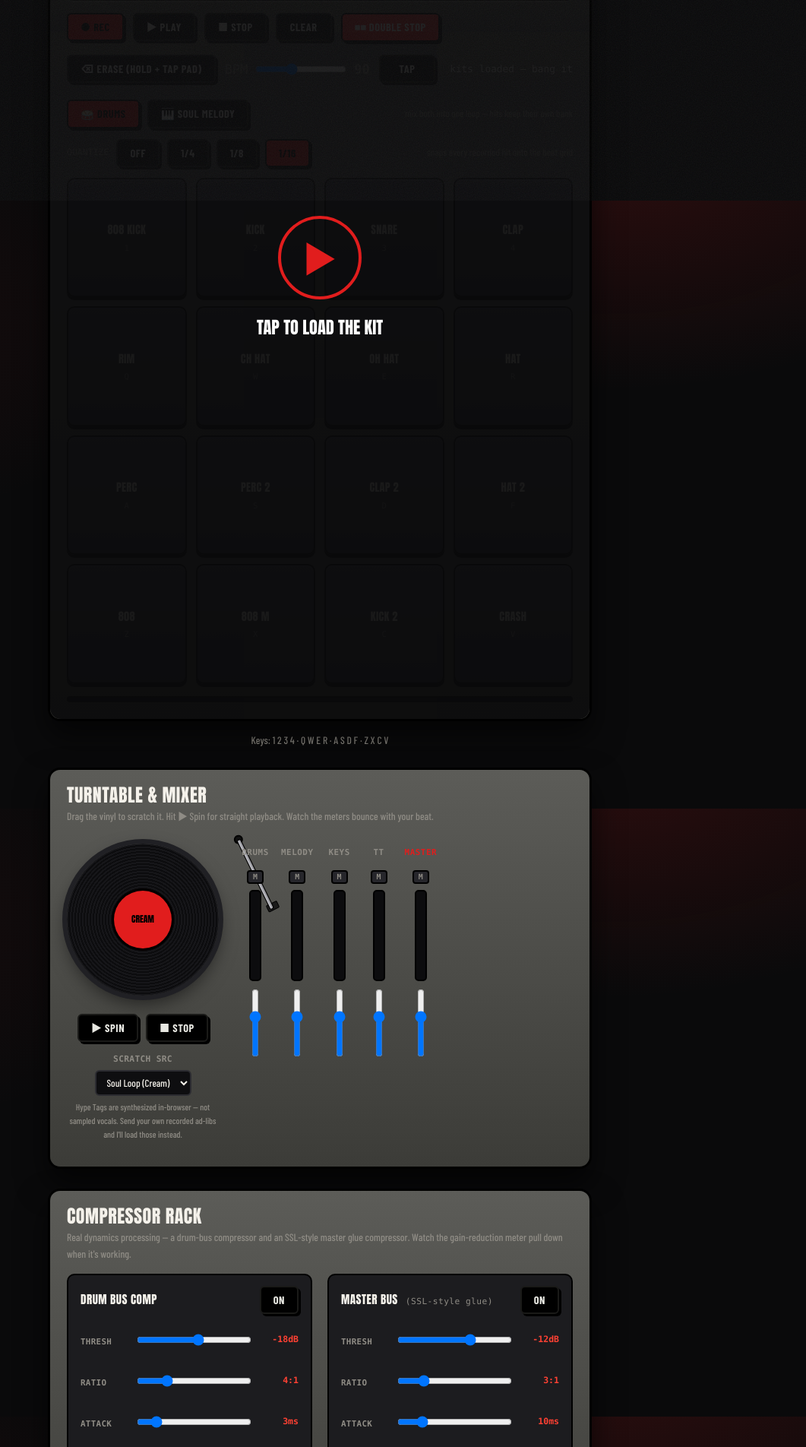
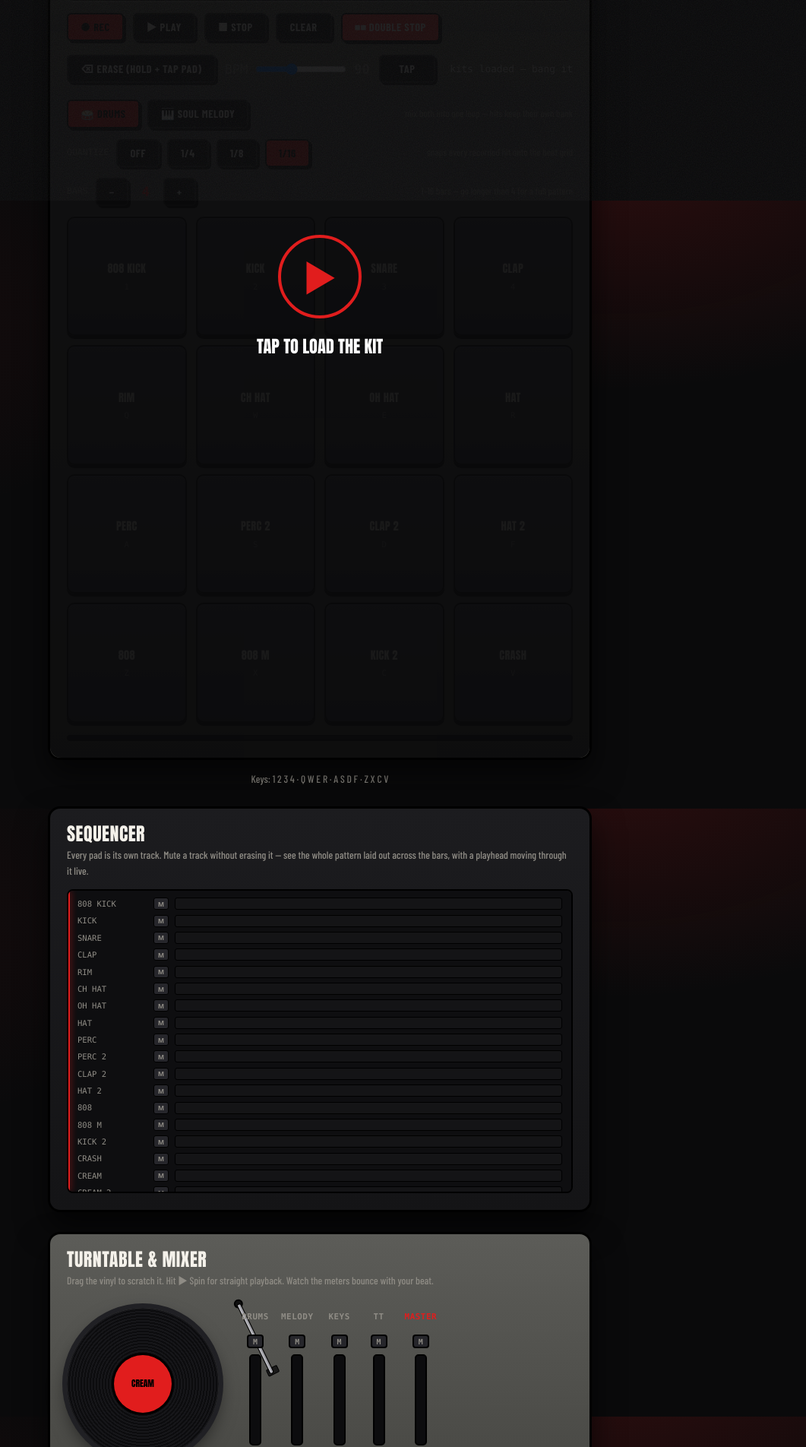
Before and after one commit to kaoshotbeatz-ops/KaosHotBeatz, a PHP site: page /studio.php in a window 1280 px wide. Shown: the part 536-2440 px from the top of the page at 76% size, without its empty margins (219-1280 px from the left). Run offline with PHP 8.4, Linux system fonts and the light colour scheme; some web fonts are replaced.

Commit message:
The Lab: add adjustable bar count (1-16 with +/-) and a real MPC-style sequencer screen — every pad is its own track with mute + live playhead

```diff
--- a/assets/style.css
+++ b/assets/style.css
@@ -386,3 +386,14 @@ input:focus,select:focus,textarea:focus{outline:0;border-color:var(--gold)}
 .btn.danger{background:#ff2e2e;color:#fff;border-color:#000}
 .btn.danger:hover{background:#ff5252}
 .btn.erase.on{background:#ff2e2e;color:#fff;animation:pulse .5s infinite}
+
+/* sequencer screen */
+.seq-grid{position:relative;max-height:400px;overflow-y:auto;border:2px solid #000;border-radius:8px;background:#0e0e10;padding:6px 0}
+.seq-playhead{position:absolute;top:0;bottom:0;width:2px;background:var(--gold);box-shadow:0 0 8px var(--gold);z-index:5;left:0;pointer-events:none}
+.seq-row{display:flex;align-items:center;gap:8px;padding:3px 12px}
+.seq-label{width:92px;flex:0 0 92px;font-size:.66rem;color:var(--muted);white-space:nowrap;overflow:hidden;text-overflow:ellipsis}
+.seq-mute{flex:0 0 20px;width:20px;height:16px;font-size:.6rem;font-weight:800;border-radius:3px;border:1px solid #000;background:#26262b;color:var(--muted);cursor:pointer;padding:0}
+.seq-mute.on{background:#e11d1d;color:#fff}
+.seq-lane{position:relative;flex:1;height:16px;background:#141416;border-radius:3px;border:1px solid #000}
+.seq-block{position:absolute;top:2px;width:6px;height:11px;border-radius:2px;background:var(--gold2)}
+.seq-lane.bank1 .seq-block{background:#3ecf8e}
--- a/studio.php
+++ b/studio.php
@@ -85,6 +85,13 @@ $MELODY = [
         <button class="btn sm qz on" data-qz="16">1/16</button>
         <span class="muted" style="font-size:.8rem;margin-left:auto">snaps every recorded hit onto the beat grid</span>
       </div>
+      <div class="bank-row">
+        <span class="mono muted" style="font-size:.72rem">BARS</span>
+        <button class="btn ghost sm" id="barsMinus">−</button>
+        <span class="mono" id="barsVal" style="min-width:26px;text-align:center;color:var(--gold);font-weight:800">4</span>
+        <button class="btn ghost sm" id="barsPlus">+</button>
+        <span class="muted" style="font-size:.8rem;margin-left:auto">1–16 bars — go longer than 4 for a full pattern</span>
+      </div>
       <div class="pads" id="pads">
         <?php foreach ($PADS as $i => $p): ?>
         <div class="pad" data-i="<?= $i ?>"><span class="nm" data-drum="<?= h($p[0]) ?>" data-mel="<?= h($MELODY[$i][0]) ?>"><?= h($p[0]) ?></span><span class="k"><?= h($p[1]) ?></span></div>
@@ -93,6 +100,26 @@ $MELODY = [
       <div class="progress"><i id="prog"></i></div>
     </div>
     <p class="muted" style="text-align:center;margin-top:14px;font-size:.85rem">Keys: 1 2 3 4 · Q W E R · A S D F · Z X C V</p>
+
+    <div class="machine" style="margin-top:26px;background:linear-gradient(180deg,#1c1c1f,#141416)">
+      <h3 style="margin:0 0 6px">Sequencer</h3>
+      <p class="muted" style="font-size:.85rem;margin-bottom:14px">Every pad is its own track. Mute a track without erasing it — see the whole pattern laid out across the bars, with a playhead moving through it live.</p>
+      <div class="seq-grid" id="seqGrid">
+        <div class="seq-playhead" id="seqPlayhead"></div>
+        <?php
+          $tracks = [];
+          foreach ($PADS as $i => $p) $tracks[] = [0, $i, $p[0]];
+          foreach ($MELODY as $i => $p) $tracks[] = [1, $i, $p[0]];
+          foreach ($tracks as $tr): list($tb,$ti,$tl) = $tr;
+        ?>
+        <div class="seq-row">
+          <span class="seq-label mono"><?= h($tl) ?></span>
+          <button class="seq-mute" data-bank="<?= $tb ?>" data-i="<?= $ti ?>">M</button>
+          <div class="seq-lane<?= $tb===1?' bank1':'' ?>" data-bank="<?= $tb ?>" data-i="<?= $ti ?>"></div>
+        </div>
+        <?php endforeach; ?>
+      </div>
+    </div>
 
     <div class="machine xl-skin" style="margin-top:26px">
       <h3 style="margin:0 0 6px">Turntable &amp; Mixer</h3>
@@ -307,10 +334,42 @@ function hit(i){
     var removed=before-events.length;
     flash(i);
     setStatus(removed ? ('erased '+removed+' hit'+(removed>1?'s':'')+' from that pad') : 'no hits on that pad to erase');
+    renderSeq();
     return;
   }
-  var now=ctx().currentTime; trigger(curBank,i,now); if(recording){ var raw=(now-recStart)%loopDur(); events.push({i:i,bank:curBank,t:quantize(raw)}); }
+  var now=ctx().currentTime; trigger(curBank,i,now); if(recording){ var raw=(now-recStart)%loopDur(); events.push({i:i,bank:curBank,t:quantize(raw)}); renderSeq(); }
 }
+
+// ---- sequencer screen: renders every recorded hit as a block on its track's lane ----
+var mutedTracks={};
+function renderSeq(){
+  var lanes=[].slice.call(document.querySelectorAll('.seq-lane'));
+  lanes.forEach(function(lane){ lane.innerHTML=''; });
+  var d=loopDur();
+  events.forEach(function(ev){
+    var lane=document.querySelector('.seq-lane[data-bank="'+(ev.bank||0)+'"][data-i="'+ev.i+'"]');
+    if(!lane) return;
+    var b=document.createElement('div'); b.className='seq-block'; b.style.left=((ev.t/d)*100)+'%';
+    lane.appendChild(b);
+  });
+}
+[].slice.call(document.querySelectorAll('.seq-mute')).forEach(function(btn){
+  btn.addEventListener('click',function(){
+    var key=btn.getAttribute('data-bank')+':'+btn.getAttribute('data-i');
+    var on=btn.classList.toggle('on');
+    if(on) mutedTracks[key]=true; else delete mutedTracks[key];
+  });
+});
+
+// ---- bars +/- (1–16, go longer than 4) ----
+function setBars(n){
+  BARS=Math.max(1,Math.min(16,n));
+  document.getElementById('barsVal').textContent=BARS;
+  if(playing){ stopPlay(); setStatus(BARS+' bars — hit PLAY to loop it'); }
+  renderSeq();
+}
+document.getElementById('barsMinus').addEventListener('click',function(){ setBars(BARS-1); });
+document.getElementById('barsPlus').addEventListener('click',function(){ setBars(BARS+1); });
 padEls.forEach(function(el){ var i=+el.getAttribute('data-i');
   el.addEventListener('mousedown',function(e){ e.preventDefault(); hit(i); });
   el.addEventListener('touchstart',function(e){ e.preventDefault(); hit(i); },{passive:false});
@@ -389,11 +448,12 @@ function countIn(cb){
 
 var start0=0;
 function startPlay(){ if(playing) return; playing=true; var start=ctx().currentTime; start0=start; var d=loopDur();
-  function schedule(){ events.forEach(function(ev){ loopTimers.push(setTimeout(function(){ trigger(ev.bank||0,ev.i); }, ev.t*1000)); }); loopTimers.push(setTimeout(schedule, d*1000)); }
+  function schedule(){ events.forEach(function(ev){ var key=(ev.bank||0)+':'+ev.i; if(mutedTracks[key]) return; loopTimers.push(setTimeout(function(){ trigger(ev.bank||0,ev.i); }, ev.t*1000)); }); loopTimers.push(setTimeout(schedule, d*1000)); }
   if(!recording) recStart=start; schedule();
   function tick(){ if(!playing) return; var elapsed=(ctx().currentTime-start0)%d; var el=elapsed/d; document.getElementById('prog').style.width=(el*100)+'%';
     var beatPos=Math.floor(elapsed/beatDur()); var bar=Math.floor(beatPos/BEATS_PER_BAR)+1, beat=(beatPos%BEATS_PER_BAR)+1;
     var lb=document.getElementById('lcdBar'); if(lb) lb.textContent=bar+':'+beat;
+    var sp=document.getElementById('seqPlayhead'); if(sp) sp.style.left=(el*100)+'%';
     progRAF=requestAnimationFrame(tick); } tick();
 }
 function stopPlay(){ playing=false; counting=false; loopTimers.forEach(clearTimeout); loopTimers=[]; if(progRAF) cancelAnimationFrame(progRAF); document.getElementById('prog').style.width='0'; }
@@ -410,7 +470,7 @@ document.getElementById('play').addEventListener('click',function(){
   stopPlay(); countIn(function(){ startPlay(); setStatus('looping your 4-bar beat'); });
 });
 document.getElementById('stop').addEventListener('click',function(){ stopPlay(); recording=false; document.getElementById('rec').classList.remove('on'); setStatus('stopped'); });
-document.getElementById('clear').addEventListener('click',function(){ stopPlay(); events=[]; recording=false; document.getElementById('rec').classList.remove('on'); setStatus('cleared'); });
+document.getElementById('clear').addEventListener('click',function(){ stopPlay(); events=[]; recording=false; document.getElementById('rec').classList.remove('on'); setStatus('cleared'); renderSeq(); });
 document.getElementById('bpm').addEventListener('input',function(){ bpm=+this.value; document.getElementById('bpmv').textContent=bpm; var lb=document.getElementById('lcdBpm'); if(lb) lb.textContent=(bpm<100?'0':'')+bpm; });
 document.getElementById('lcdBpm').textContent='090';
 
```
